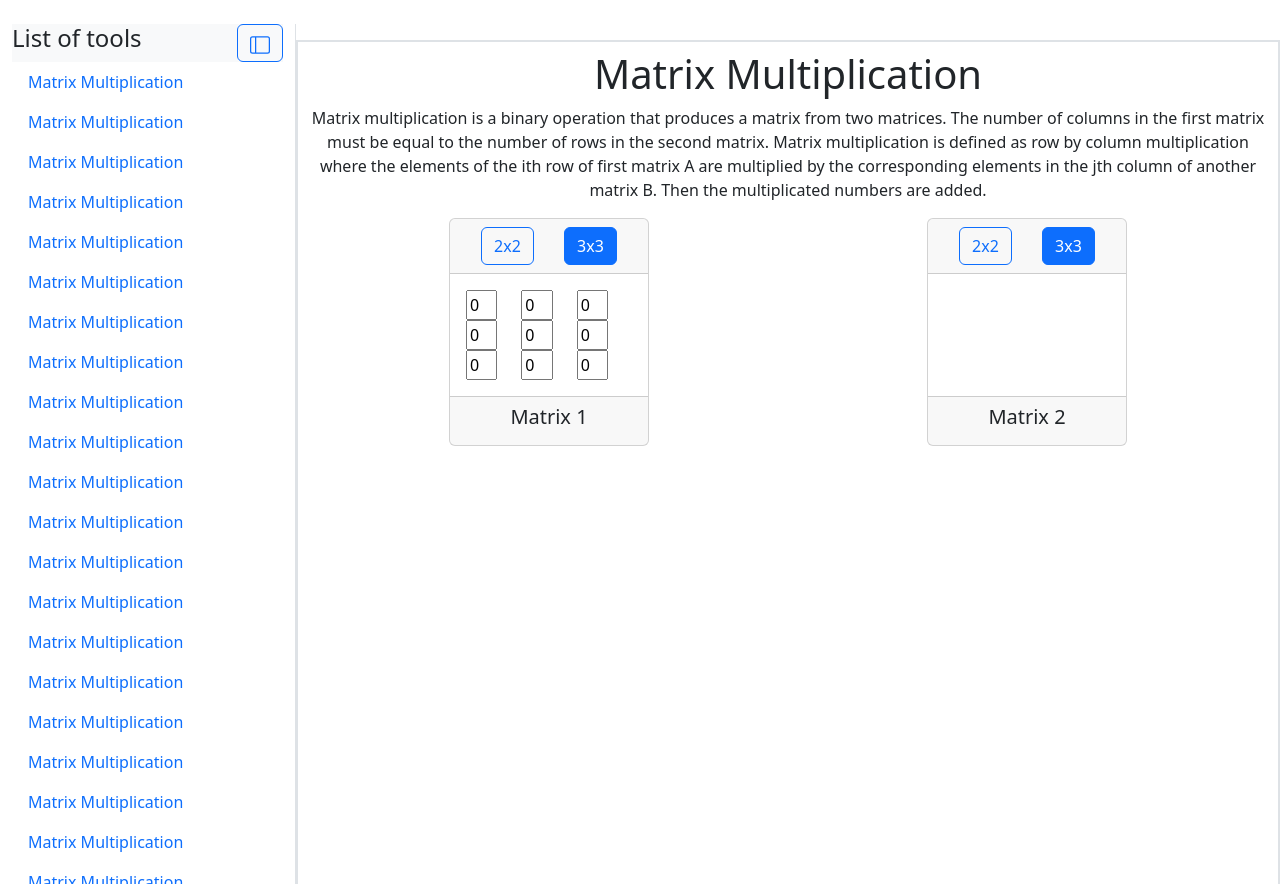
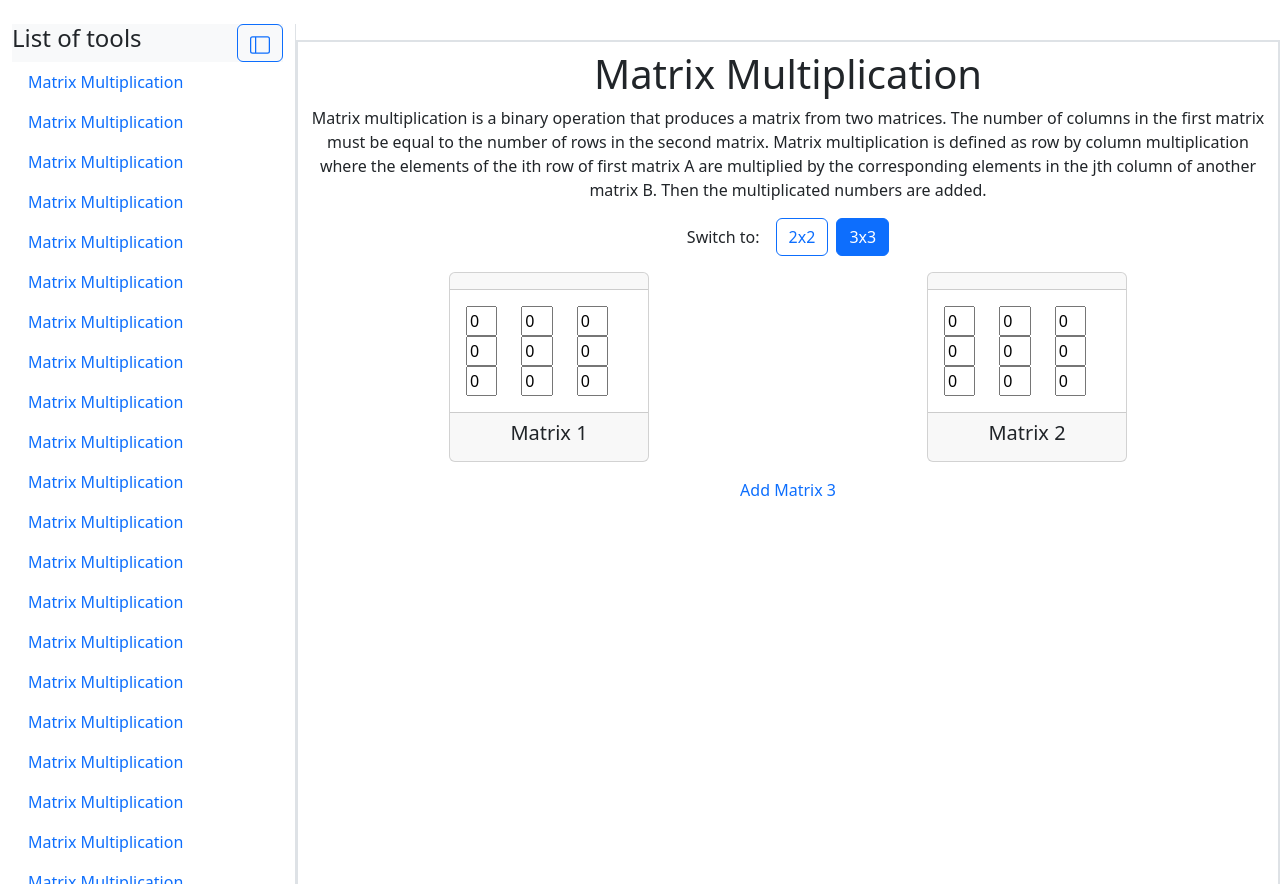
Before and after one commit to oxy-Op/matrix-tools, a Flask app: page / in a window 1280 px wide. Shown: the part 56-940 px from the top of the page. Run offline with Flask 3, Linux system fonts and the light colour scheme.

Commit message:
completed matrix gen ui

````diff
--- a/static/index.js
+++ b/static/index.js
@@ -57,43 +57,9 @@ const setTheme = theme => {
     }
 }
 
-// ---------------------------------------------------- //
+// ---------------------- Matrix Multiplication------------------------- //
 
-// const thrice_matrix = ```<div class="matrix" id="matrix1">
-//     <div class="row w-100">
-//         <div class="col-4">
-//             <input class="w-100" id="m1-1-1" type="number" min="-100" max="100" value="0" required="">
-//         </div>
-//         <div class="col-4">
-//             <input class="w-100" id="m1-1-2" type="number" min="-100" max="100" value="0" required="">
-//         </div>
-//         <div class="col-4">
-//             <input class="w-100" id="m1-1-3" type="number" min="-100" max="100" value="0" required="">
-//         </div>
-//     </div>
-//     <div class="row w-100">
-//         <div class="col-4">
-//             <input class="w-100" id="m1-2-1" type="number" min="-100" max="100" value="0" required="">
-//         </div>
-//         <div class="col-4">
-//             <input class="w-100" id="m1-2-2" type="number" min="-100" max="100" value="0" required="">
-//         </div>
-//         <div class="col-4">
-//             <input class="w-100" id="m1-2-3" type="number" min="-100" max="100" value="0" required="">
-//         </div>
-//     </div>
-//     <div class="row w-100">
-//         <div class="col-4">
-//             <input class="w-100" id="m1-3-1" type="number" min="-100" max="100" value="0" required="">
-//         </div>
-//         <div class="col-4">
-//             <input class="w-100" id="m1-3-2" type="number" min="-100" max="100" value="0" required="">
-//         </div>
-//         <div class="col-4">
-//             <input class="w-100" id="m1-3-3" type="number" min="-100" max="100" value="0" required="">
-//         </div>
-//     </div>
-// </div>```
+
 
 // const matrix1 = $('.matrix#matrix1');
 // const row1 = matrix1.find('.row.w-100').eq(0);
@@ -120,34 +86,83 @@ $(document).ready(() => {
     hideSidbar();
     showSidebar();
     mediaQuery();
+    localStorage.getItem('matrix') ? addCards(parseInt(localStorage.getItem('matrix'))) : addCards(2);
     switchDimension();
+    addMatrix3()
+    removeMatrix3()
+    checkForMatrix3();
+    activeDimension();
+
 })
 
+function addCards(num, dimension = localStorage.getItem('dimension') == 'twice' ? 2 : 3) {
+    $('#cards-container').empty();
+    for (let i = 1; i <= num; i++) {
+        $('#cards-container').append(generateCard(i, dimension))
+    }
+}
 
+function addMatrix3() {
+    $('#add-matrix').on('click', function () {
+        localStorage.setItem('matrix', '3')
 
+        addCards(3)
+        checkForMatrix3()
+    })
+}
 
+function removeMatrix3() {
+    $('#remove-matrix').on('click', function () {
+        addCards(2)
+        localStorage.setItem('matrix', '2')
+        checkForMatrix3()
+    })
+}
+
+function checkForMatrix3() {
+    if (localStorage.getItem('matrix') === '3') {
+        $('#add-matrix').hide()
+        $('#remove-matrix').show()
+    }
+    else {
+        $('#add-matrix').show()
+        $('#remove-matrix').hide()
+    }
+}
+
+function generateCard(id, dimension) {
+    const card = $('<div>', { class: 'card mb-md-0 mb-4', style: 'width: 200px;' });
+    const cardHeader = $('<div>', { class: 'card-header d-flex justify-content-around' }).appendTo(card);
+    const cardBody = $('<div>', { class: 'card-body w-100' }).appendTo(card);
+    const cardFooter = $('<div>', { class: 'card-footer' }).appendTo(card);
+    const h5 = $('<h5>', { class: 'text-center', text: `Matrix ${id}` }).appendTo(cardFooter);
+    cardBody.append(new Matrix(id, dimension).createMatrix());
+    return card
+}
 class Matrix {
-    constructor(id) {
+    constructor(id, dimension) {
         this.id = id;
+        this.dimension = dimension
     }
 
     createMatrix() {
         let matrix = $('<div>', { class: 'matrix', id: 'matrix' + this.id.toString() });
-        for (let i = 1; i <= 3; i++) {
+        for (let i = 1; i <= this.dimension; i++) {
             matrix.append(this.createRow(i));
         }
         return matrix;
     }
     createRow(nrow) {
         const row = $('<div>', { class: 'row w-100' });
-        for (let i = 1; i <= 3; i++) {
+        for (let i = 1; i <= this.dimension; i++) {
             row.append(this.createCol(nrow, i));
         }
         return row;
     }
 
     createCol(row, ncol) {
-        const col = $('<div>', { class: 'col-4' });
+        const className = this.dimension === 3 ? 'col-4' : 'col-6';
+        const col = $('<div>', { class: className });
         col.append(this.createInput(row, ncol));
         return col;
     }
@@ -158,54 +173,54 @@ class Matrix {
     }
 }
 
+function generateSign() {
+    const div = $('<div>', { class: 'sign' });
+}
 
-function changeDimension(element, dimension) {
-    const card = element.parents('.card')
-    const cardBody = card.find('.card-body')
-    const matrix = cardBody.find('.matrix')
 
+function changeDimension(dimension) {
+    const id = (localStorage.getItem('matrix')) ? parseInt(localStorage.getItem('matrix')) : 2
     if (dimension === 'twice') {
-        const lastRow = matrix.children().last()
-        const firstTwoRows = matrix.children().not(lastRow);
-        for (let row of firstTwoRows) {
-            const lastCol = $(row).children().last()
-            const firstTwoCol = $(row).children().not(lastCol)
-            for (let col of firstTwoCol) {
-                $(col).removeClass('col-4')
-                $(col).addClass('col-6')
-            }
-            lastCol.remove()
-        }
-        lastRow.remove()
+        addCards(id, 2)
+        localStorage.setItem('dimension', 'twice')
     }
     if (dimension === 'thrice') {
-        cardBody.find('.matrix').html(thrice_matrix)
-        console.log(element);
+        addCards(id, 3)
+        localStorage.setItem('dimension', 'thrice')
+    }
+}
+
+function activeDimension() {
+    const activeBtn = localStorage.getItem('dimension')
+    if (activeBtn === 'twice') {
+        $('.twice').addClass('active')
+        $('.thrice').removeClass('active')
+    }
+    if (activeBtn === 'thrice') {
+        $('.thrice').addClass('active')
+        $('.twice').removeClass('active')
     }
 }
 
 function switchDimension() {
+
     const twiceBtn = $('.twice')
     const thriceBtn = $('.thrice')
     $(twiceBtn).on('click', function () {
-        changeDimension(twiceBtn, 'twice')
+        changeDimension('twice')
         twiceBtn.addClass('active')
         thriceBtn.removeClass('active')
     })
 
     $(thriceBtn).on('click', function () {
-        changeDimension(thriceBtn, 'thrice')
+        changeDimension('thrice')
         thriceBtn.addClass('active')
         twiceBtn.removeClass('active')
     })
 }
 
 
-
-
-
-
-
+// ------------Responsiveness and Color modes --------------- //
 
 window.onresize = (function () {
     mediaQuery()
--- a/templates/index.html
+++ b/templates/index.html
@@ -208,78 +208,27 @@
                     multiplication where the elements of the ith row of first matrix A are multiplied by the
                     corresponding elements in the
                     jth column of another matrix B. Then the multiplicated numbers are added.</p>
-                <div class="d-flex flex-sm-row justify-content-around position-relative">
-                    <div class="card" style="width: 200px;">
-                        <div class="card-header d-flex justify-content-around">
-                            <button class="btn btn-outline-primary twice">2x2</button>
-                            <button class="btn btn-outline-primary active thrice">3x3</button>
-                        </div>
-                        <div class="card-body w-100">
-                            <div class="matrix" id="matrix1">
-                                <div class="row w-100">
-                                    <div class="col-4">
-                                        <input class="w-100" id="m1-1-1" type="number" min="-100" max="100" value="0"
-                                            required>
-                                    </div>
-                                    <div class="col-4">
-                                        <input class="w-100" id="m1-1-2" type="number" min="-100" max="100" value="0"
-                                            required>
-                                    </div>
-                                    <div class="col-4">
-                                        <input class="w-100" id="m1-1-3" type="number" min="-100" max="100" value="0"
-                                            required>
-                                    </div>
-                                </div>
-                                <div class="row w-100">
-                                    <div class="col-4">
-                                        <input class="w-100" id="m1-2-1" type="number" min="-100" max="100" value="0"
-                                            required>
-                                    </div>
-                                    <div class="col-4">
-                                        <input class="w-100" id="m1-2-2" type="number" min="-100" max="100" value="0"
-                                            required>
-                                    </div>
-                                    <div class="col-4">
-                                        <input class="w-100" id="m1-2-3" type="number" min="-100" max="100" value="0"
-                                            required>
-                                    </div>
-                                </div>
-                                <div class="row w-100">
-                                    <div class="col-4">
-                                        <input class="w-100" id="m1-3-1" type="number" min="-100" max="100" value="0"
-                                            required>
-                                    </div>
-                                    <div class="col-4">
-                                        <input class="w-100" id="m1-3-2" type="number" min="-100" max="100" value="0"
-                                            required>
-                                    </div>
-                                    <div class="col-4">
-                                        <input class="w-100" id="m1-3-3" type="number" min="-100" max="100" value="0"
-                                            required>
-                                    </div>
-                                </div>
+                <div class="mb-3 container d-flex flex-row justify-content-center">
+                    <p class="my-auto me-3">Switch to:</p>
+                    <button class="btn btn-outline-primary twice me-2">2x2</button>
+                    <button class="btn btn-outline-primary active thrice">3x3</button>
+                </div>
+                <div id="cards-container"
+                    class="d-flex flex-md-row flex-md-grow-0 flex-grow-1 flex-column align-items-center align-content-md-start justify-content-around position-relative"
+                    style="height: auto;">
+                    <div class="sign">
+                        <div class="card" style="width: 50px;">
+                            <div class="card-body">
+                                <div>X</div>
                             </div>
                         </div>
-                        <div class="card-footer">
-                            <h5 class="text-center">Matrix 1</h5>
-                        </div>
+
                     </div>
-                    <div class="card" style="width: 200px;">
-                        <div class="card-header d-flex justify-content-around">
-                            <button class="btn btn-outline-primary twice">2x2</button>
-                            <button class="btn btn-outline-primary active thrice">3x3</button>
-                        </div>
-                        <div class="card-body w-100">
-                            <div class="matrix" id="matrix2">
-
-                            </div>
-                        </div>
-                        <div class="card-footer">
-                            <h5 class="text-center">Matrix 2</h5>
-                        </div>
-                    </div>
-
-
+                </div>
+                <div class="container mt-3 d-flex justify-content-center">
+                    <a id="add-matrix" class="text-decoration-none" href="#">Add Matrix 3</a>
+                    <a id="remove-matrix" style="display: none;" class="text-decoration-none" href="#">Remove Matrix
+                        3</a>
                 </div>
             </div>
         </div>
````
Also changed, not shown: bin.html (added, +69 -0 lines).
